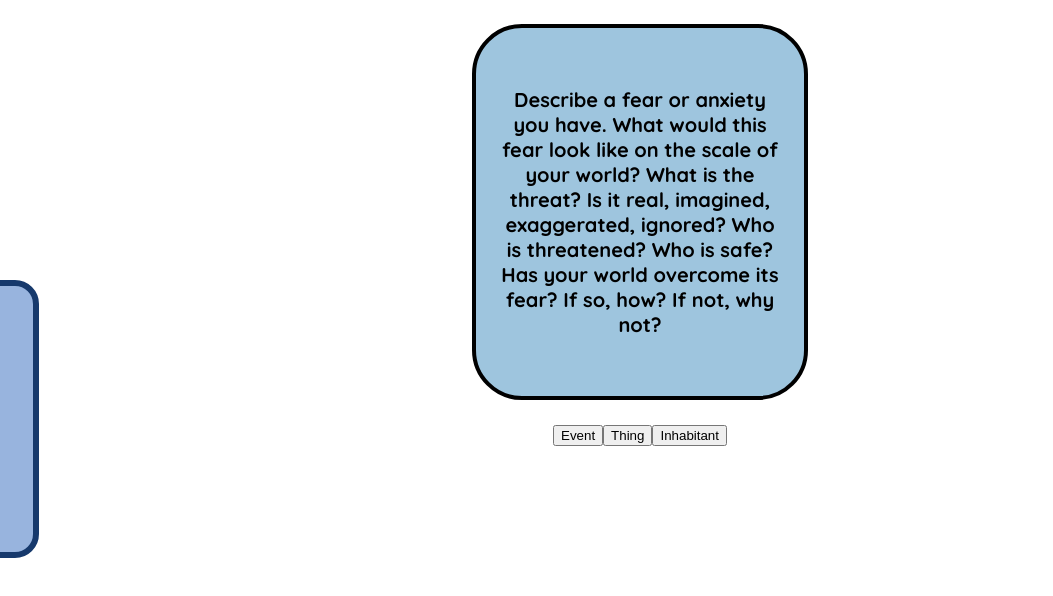
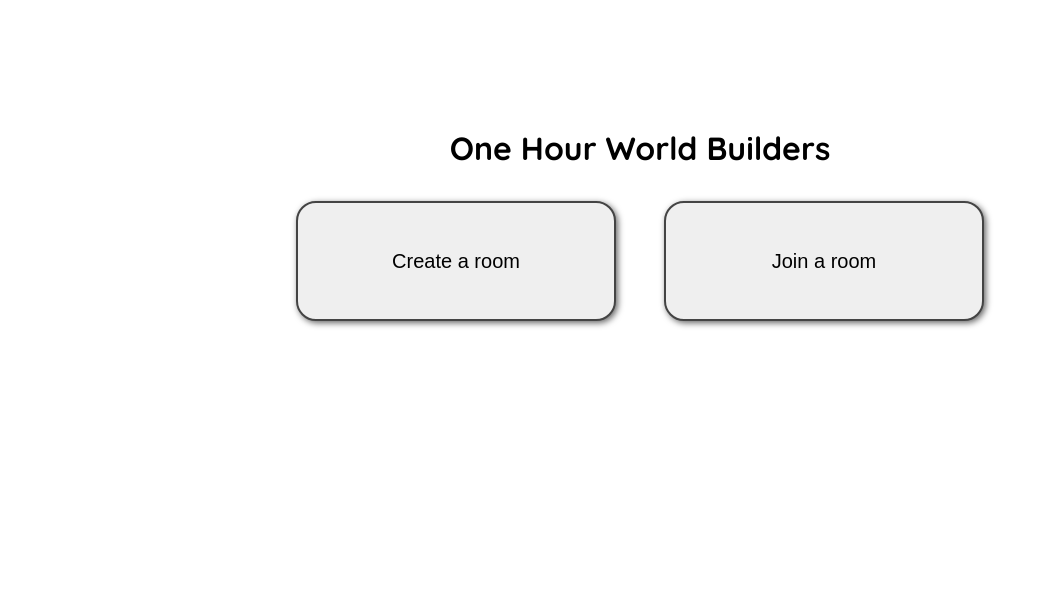
Before and after one commit to ATranimal/react-socketio-boilerplate, a React (Create React App) app in the folder client/: page / in a window 1280 px wide. Shown: the top 596 px of the page, without its empty margins (0-1053 px from the left). Built offline with nearby package versions, Linux system fonts and the light colour scheme; no server answers.

Commit message:
fix width of roominfo bar

```diff
--- a/client/src/App.tsx
+++ b/client/src/App.tsx
@@ -16,16 +16,16 @@ interface AppProps {
 
 const App = () => {
   // For dev
-  // const [roomName, setRoomName] = useState("");
-  // const [userName, setUserName] = useState("");
-  // const [connected, setConnected] = useState(false);
-  // const [gameState, setGameState] = useState<GameState>(initialGameState);
+  const [roomName, setRoomName] = useState("");
+  const [userName, setUserName] = useState("");
+  const [connected, setConnected] = useState(false);
+  const [gameState, setGameState] = useState<GameState>(initialGameState);
 
   // For Testing
-  const [roomName, setRoomName] = useState("Test Room");
-  const [userName, setUserName] = useState("Kaelan");
-  const [connected, setConnected] = useState(true);
-  const [gameState, setGameState] = useState<GameState>(mockGameState);
+  // const [roomName, setRoomName] = useState("Test Room");
+  // const [userName, setUserName] = useState("Kaelan");
+  // const [connected, setConnected] = useState(true);
+  // const [gameState, setGameState] = useState<GameState>(mockGameState);
 
   const [socketEmitters, setSocketEmitters] = useState<SocketEmitters>(
     initialSocketEmitters
--- a/client/src/GamePage/RoomInfo.scss
+++ b/client/src/GamePage/RoomInfo.scss
@@ -3,11 +3,12 @@
 .room-info {
   position: absolute;
   top: 35%;
-  left: -12em;
+  left: -10em;
+  width: 8em;
   padding: 3em;
 
   border: 6px solid $border-colour;
-  border-radius: 24px;
+  border-radius: 32px;
   background-color: $button-bg;
 
   transition: left 1s;
```
